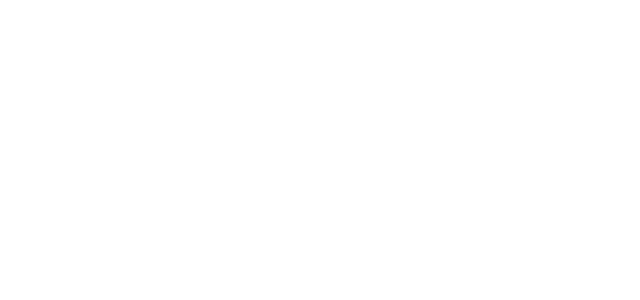
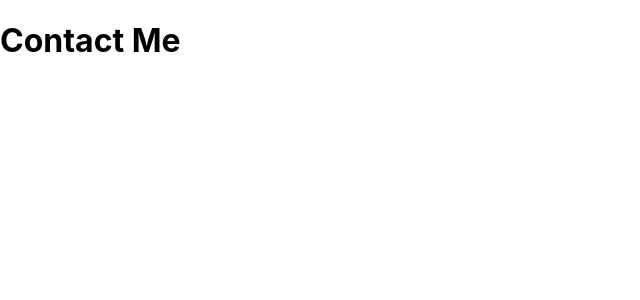
Before and after one commit to Sancxo/portfolio, a React (Create React App) app: page /contact in a window 1280 px wide. Before the commit this address had no page. Shown: the top 300 px of the page, without its empty margins (0-640 px from the left). Built offline with nearby package versions, Linux system fonts and the light colour scheme.

Commit message:
contact component created and imported

```diff
--- /dev/null
+++ b/src/Components/Contact/index.tsx
@@ -0,0 +1,7 @@
+function Contact() {
+    return (
+        <h1>Contact Me</h1>
+    )
+}
+
+export default Contact;
--- a/src/index.tsx
+++ b/src/index.tsx
@@ -1,11 +1,14 @@
+import reportWebVitals from './reportWebVitals';
 import React from 'react';
 import ReactDOM from 'react-dom';
 import { BrowserRouter as Router, Route, Routes } from "react-router-dom";
 import './index.css';
+
+// Components imports
 import Home from './Components/Home';
 import Projects from "./Components/Projects";
 import About from "./Components/About";
-import reportWebVitals from './reportWebVitals';
+import Contact from "./Components/Contact";
 
 ReactDOM.render(
   <React.StrictMode>
@@ -20,6 +23,7 @@ ReactDOM.render(
             <Route path="/" element={<Home />} />
             <Route path="/projects" element={<Projects />} />
             <Route path="/about" element={<About />} />
+            <Route path="/contact" element={<Contact />} />
           </Routes>
         </Router>
       </main>
```
Also changed, not shown: src/Components/Contact/contact.css (added).
